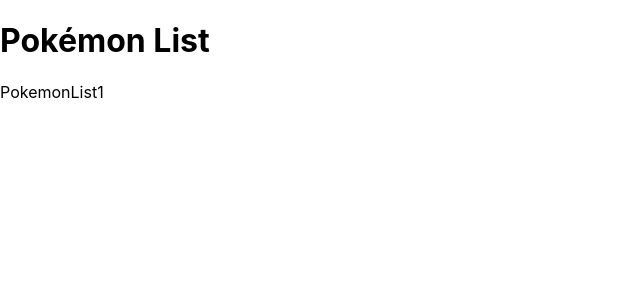
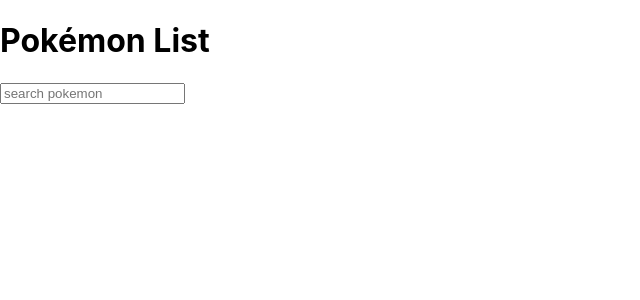
Before and after one commit to annupawaria/Pokemon-app, a React (Create React App) app in the folder my-react-app/: page / in a window 1280 px wide. Shown: the top 300 px of the page, without its empty margins (0-640 px from the left). Built offline with nearby package versions, Linux system fonts and the light colour scheme; no server answers.

Commit message:
adding some basic things

```diff
--- a/my-react-app/src/components/PokemonList1.js
+++ b/my-react-app/src/components/PokemonList1.js
@@ -1,8 +1,25 @@
-import React from 'react'
+import axios from 'axios'
+import React, { useEffect, useState } from 'react'
 
 const PokemonList1 = () => {
+    const [searchTerm,setSearchTerm]=useState("")
+useEffect(()=>{
+    axios.get("https://pokeapi.co/api/v2/pokemon?limit=151")
+    .then(response=>{
+
+    }
+
+    )
+})
   return (
-    <div>PokemonList1</div>
+    <div>
+        <div>
+            <input type='text'
+            placeholder='search pokemon'
+            value={searchTerm}
+            onChange={e=>setSearchTerm(e.target.value)}/>
+        </div>
+    </div>
   )
 }
 
```
